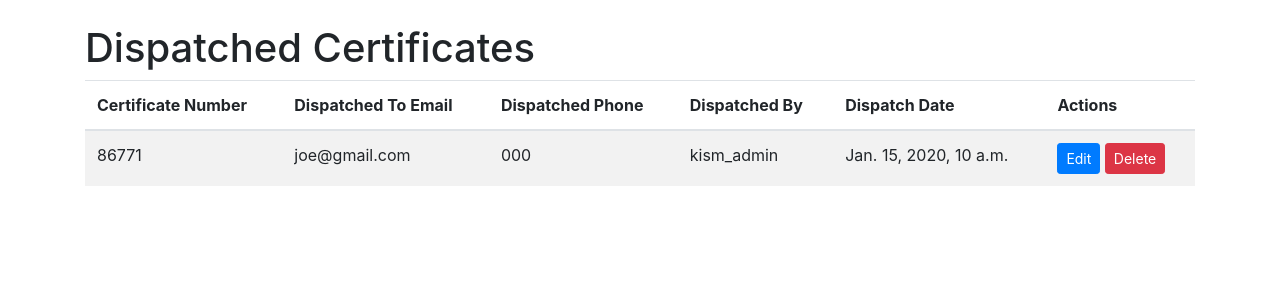
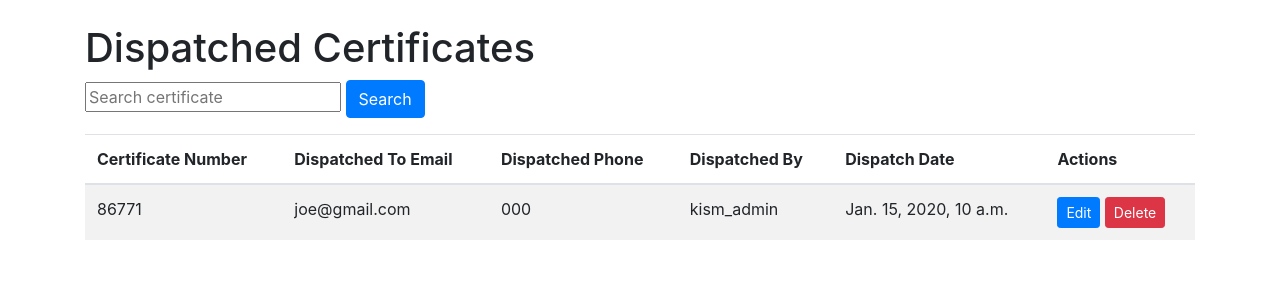
Before and after one commit to EricNdivo/kism_internal, a Django app: page /dispatched/ in a window 1280 px wide. Shown: the part 56-356 px from the top of the page. Run offline with Django 4.2, Linux system fonts and the light colour scheme; a user stored in the database is signed in; data comes from the database, SQL or seed files in the repository; tables that the repository leaves empty hold one stand-in row (values such as "Sample post"); parts of the project's set-up code (start-up, migrations or seed data) failed here and were passed over; some libraries are stand-ins or nearby versions.

Commit message:
search(DispatchedCertificates)

```diff
--- a/b2/templates/certificates/certificate_list.html
+++ b/b2/templates/certificates/certificate_list.html
@@ -1,6 +1,7 @@
 {% extends 'certificates/base.html' %}
 
 {% block content %}
+
 <h1>Certificates</h1>
 
 <form method="get" action="{% url 'search_certificates' %}">
--- a/b2/templates/certificates/dispatched_certificates.html
+++ b/b2/templates/certificates/dispatched_certificates.html
@@ -3,6 +3,14 @@
 {% block content %}
 
 <h1>Dispatched Certificates</h1>
+
+<form method="get" action="{% url 'search_dispatched_certificates' %}">
+    <div class="form-group">
+        <input type="text" name="q" placeholder="Search certificate">
+        <button type="submit" class="btn btn-primary">Search</button>
+    </div>
+</form>
+
 <table class="table table-striped">
     <thead>
         <tr>
@@ -30,4 +38,5 @@
         {% endfor %}
     </tbody>
 </table>
+
 {% endblock %}
--- a/b2/urls.py
+++ b/b2/urls.py
@@ -13,6 +13,7 @@ urlpatterns = [
     path('certificates/daily-records/', views.daily_records, name='daily_records'),
     path('dispatch/edit/<int:dispatch_id>/', views.edit_dispatch, name='edit_dispatch'),
     path('dispatch/delete/<int:dispatch_id>/', views.delete_dispatch, name='delete_dispatch'),
+    path('search-dispatched-certificates/', views.search_dispatched_certificates, name='search_dispatched_certificates'),
 ]
 
 if settings.DEBUG:
--- a/b2/views.py
+++ b/b2/views.py
@@ -134,6 +134,18 @@ def search_certificates(request):
 
     return render(request, 'certificates/certificate_list.html', {'certificates': certificates, 'query': query})
 
+def search_dispatched_certificates(request):
+    query = request.GET.get('q')
+
+    dispatch_records = DispatchRecord.objects.filter(
+        certificate__certificate_number__icontains=query
+    )
+    context = {
+        'dispatch_records': dispatch_records,
+        'query': query,
+    }
+
+    return render(request, 'certificates/dispatched_certificates.html', context)
 @login_required
 def daily_records(request):
     daily_records = DailyRecord.objects.all().order_by('-date')
```
Also changed, not shown: 1 other file.
